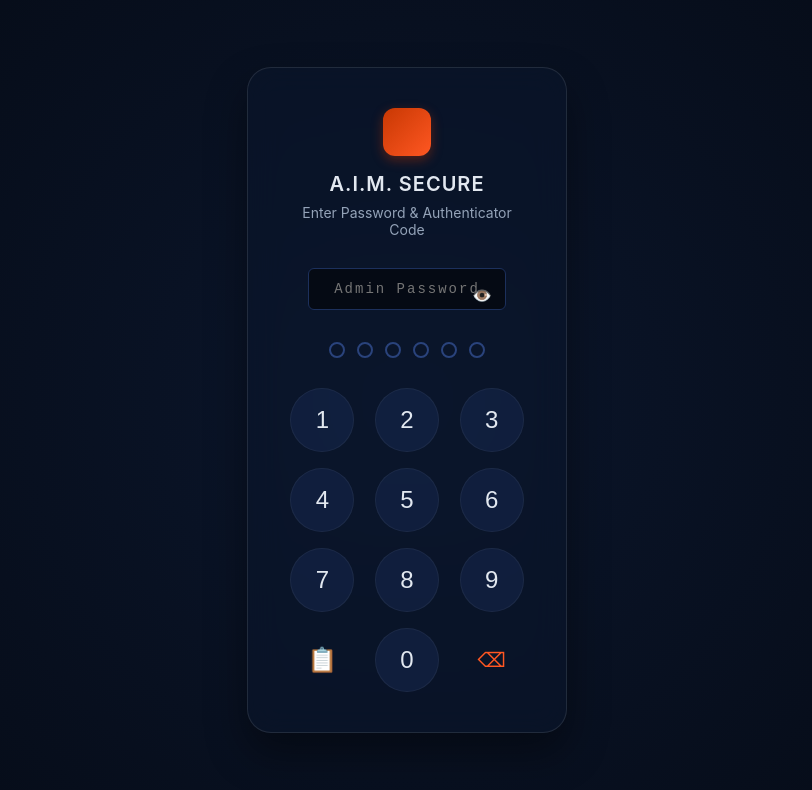
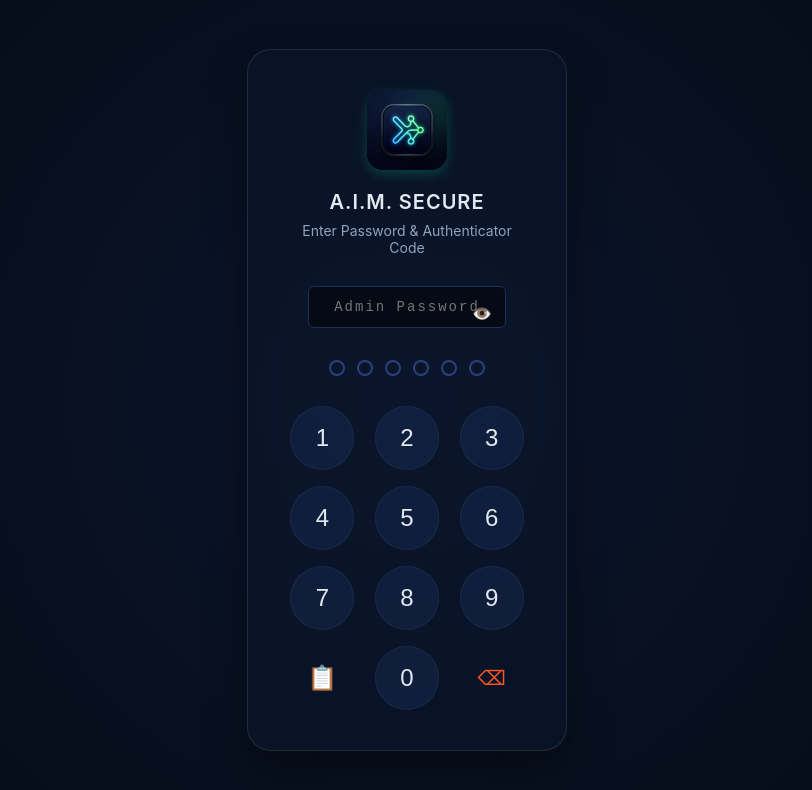
Before and after one commit to BrianV1981/aim-connect, a React (Vite) app in the folder frontend/: page / in a window 1280 px wide. Shown: the top 790 px of the page, without its empty margins (233-1045 px from the left). Built offline with nearby package versions, Linux system fonts and the light colour scheme.

Commit message:
feat(ui): add polished PWA app icon and enhance secure login screen

```diff
--- a/frontend/index.html
+++ b/frontend/index.html
@@ -3,8 +3,14 @@
   <head>
     <meta charset="UTF-8" />
     <link rel="icon" type="image/svg+xml" href="/favicon.svg" />
-    <meta name="viewport" content="width=device-width, initial-scale=1.0, maximum-scale=1.0, user-scalable=0, viewport-fit=cover, interactive-widget=resizes-content" />
-    <title>frontend</title>
+    <meta name="viewport" content="width=device-width, initial-scale=1.0, maximum-scale=1.0, user-scalable=no, viewport-fit=cover" />
+    <meta name="theme-color" content="#0B162C" />
+    <meta name="apple-mobile-web-app-capable" content="yes" />
+    <meta name="apple-mobile-web-app-status-bar-style" content="black-translucent" />
+    <meta name="apple-mobile-web-app-title" content="A.I.M." />
+    <link rel="manifest" href="/manifest.json" />
+    <link rel="apple-touch-icon" href="/aim-icon.jpg" />
+    <title>A.I.M. Connect</title>
   </head>
   <body>
     <div id="root"></div>
--- a/frontend/src/App.jsx
+++ b/frontend/src/App.jsx
@@ -679,7 +679,7 @@ function App() {
       <div className="auth-container">
         <div className="auth-card">
           <div className="auth-header">
-            <div className="auth-logo"></div>
+            <img src="/aim-icon.jpg" alt="A.I.M. Logo" style={{ width: '80px', height: '80px', borderRadius: '16px', marginBottom: '16px', boxShadow: '0 4px 12px rgba(0, 255, 170, 0.2)' }} />
             <h2>A.I.M. SECURE</h2>
             <p>Enter Password & Authenticator Code</p>
           </div>
```
Also changed, not shown: frontend/public/aim-icon.jpg (added).
